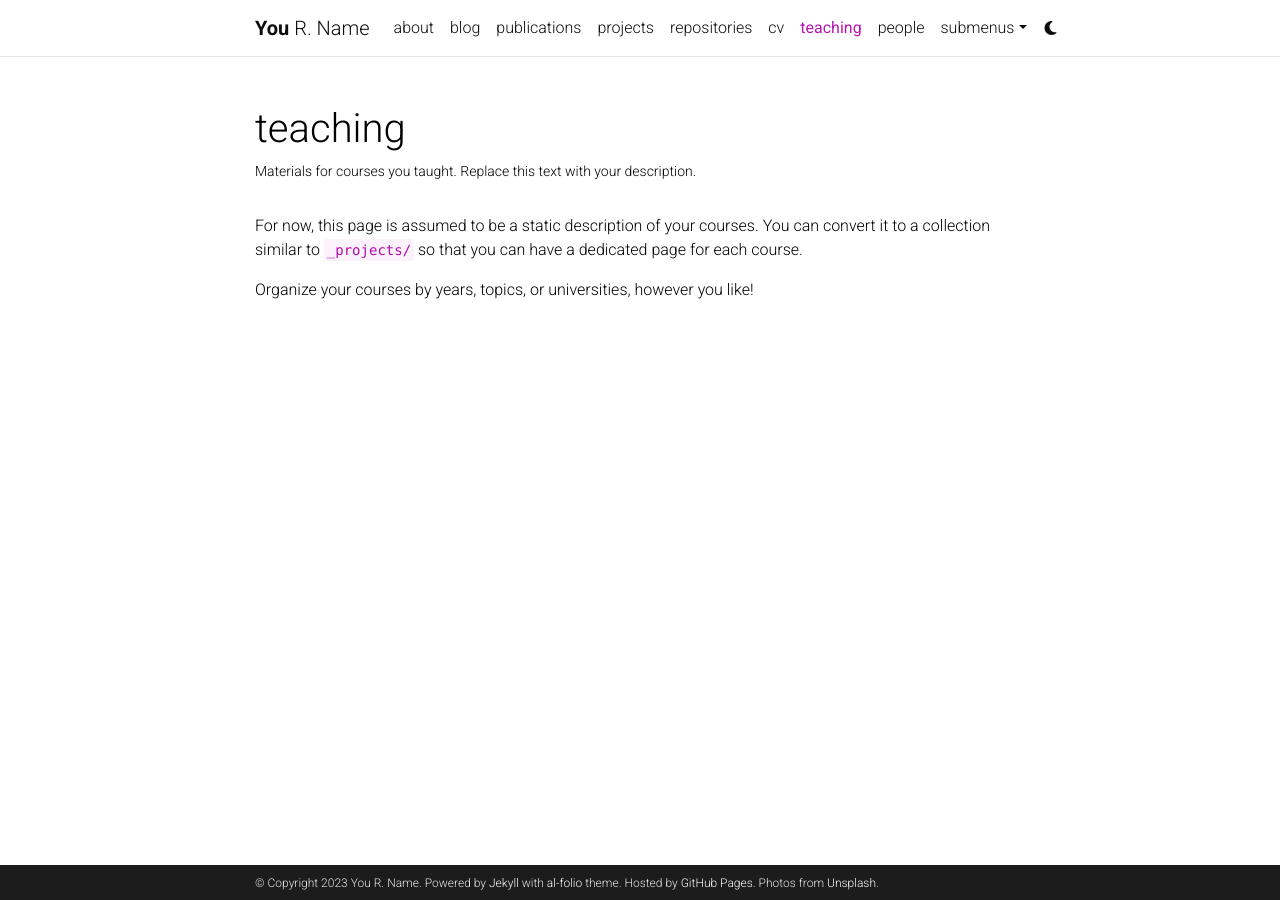
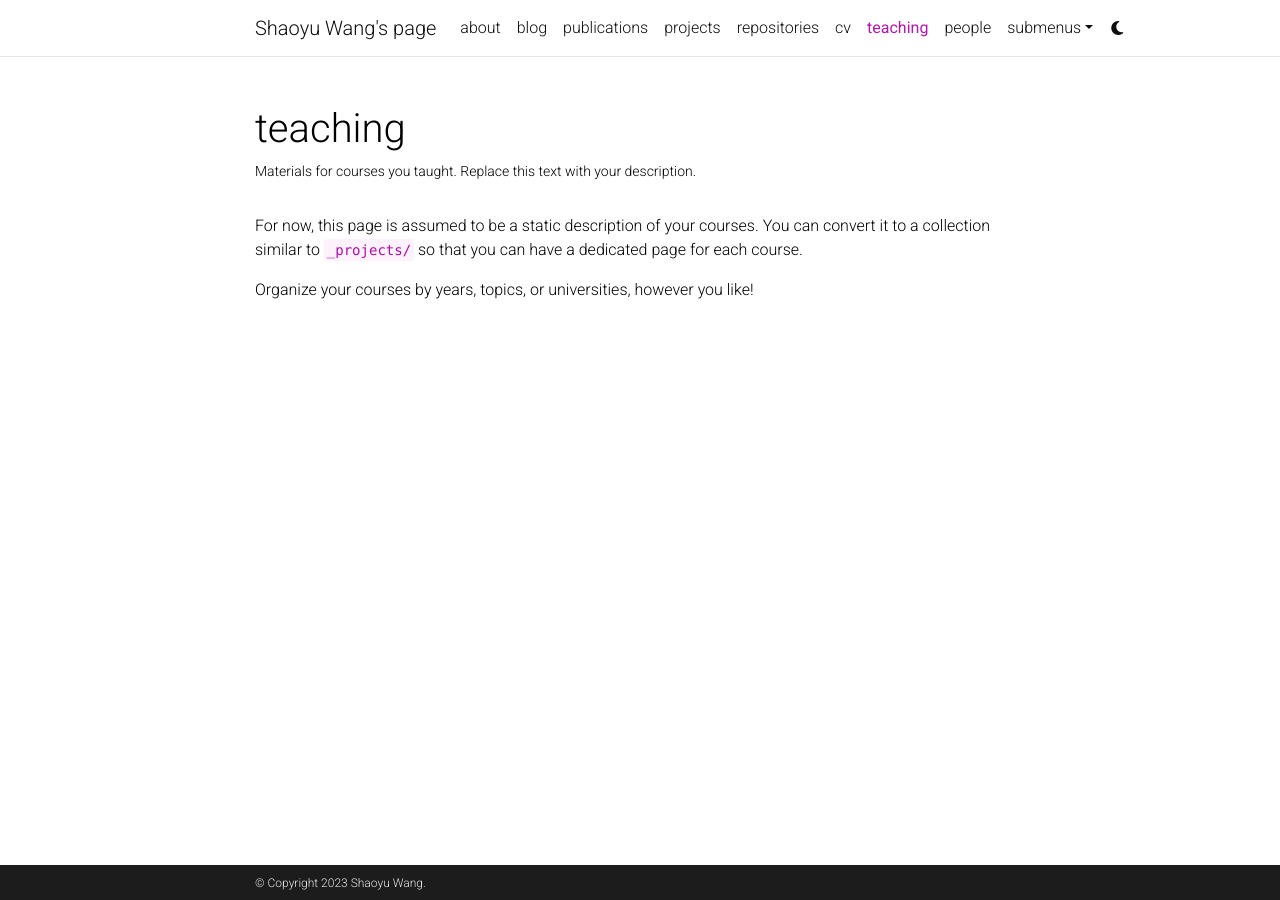
Before and after one commit to shawlleyw/shawlleyw.github.io, a Jekyll site: the page built from _pages/teaching.md, in a window 1280 px wide. Built offline with Jekyll 4.4.1, drawn with Linux system fonts in a browser that asks for light colours; comment, search, counter and statistics services are not loaded; a style sheet for code colours, icons or effects is not loaded.

Commit message:
update info

```diff
--- a/_config.yml
+++ b/_config.yml
@@ -2,18 +2,15 @@
 # Site settings
 # -----------------------------------------------------------------------------
 
-title: blank # the website title (if blank, full name will be used instead)
-first_name: You
-middle_name: R.
-last_name: Name
-email: you@example.com
+title: Shaoyu Wang's page # the website title (if blank, full name will be used instead)
+first_name: Shaoyu
+middle_name:
+last_name: Wang
+email: wsyy0619@gmail.com
 description: > # the ">" symbol means to ignore newlines until "footer_text:"
-  A simple, whitespace theme for academics. Based on [*folio](https://github.com/bogoli/-folio) design.
-footer_text: >
-  Powered by <a href="https://jekyllrb.com/" target="_blank">Jekyll</a> with <a href="https://github.com/alshedivat/al-folio">al-folio</a> theme.
-  Hosted by <a href="https://pages.github.com/" target="_blank">GitHub Pages</a>.
-  Photos from <a href="https://unsplash.com" target="_blank">Unsplash</a>.
-keywords: jekyll, jekyll-theme, academic-website, portfolio-website  # add your own keywords or leave empty
+  Shaoyu Wang's academic page.
+footer_text:
+keywords: academic-website, portfolio-website  # add your own keywords or leave empty
 
 lang: en # the language of your site (for example: en, fr, cn, ru, etc.)
 icon: ⚛️  # the emoji used as the favicon (alternatively, provide image name in /assets/img/)
@@ -67,7 +64,7 @@
 # Social integration
 # -----------------------------------------------------------------------------
 
-github_username: # your GitHub user name
+github_username: shawlleyw # your GitHub user name
 gitlab_username: # your GitLab user name
 twitter_username: # your Twitter handle
 mastodon_username: # your mastodon instance+username in the format instance.tld/@username
@@ -104,7 +101,7 @@
 wechat_qr: # filename of your wechat qr-code saved as an image (e.g., wechat-qr.png if saved to assets/img/wechat-qr.png)
 
 contact_note: >
-  You can even add a little note about which of these is the best way to reach you.
+  Feel free to drop me an email if you are interested :)
 
 # -----------------------------------------------------------------------------
 # Analytics and search engine verification
```
